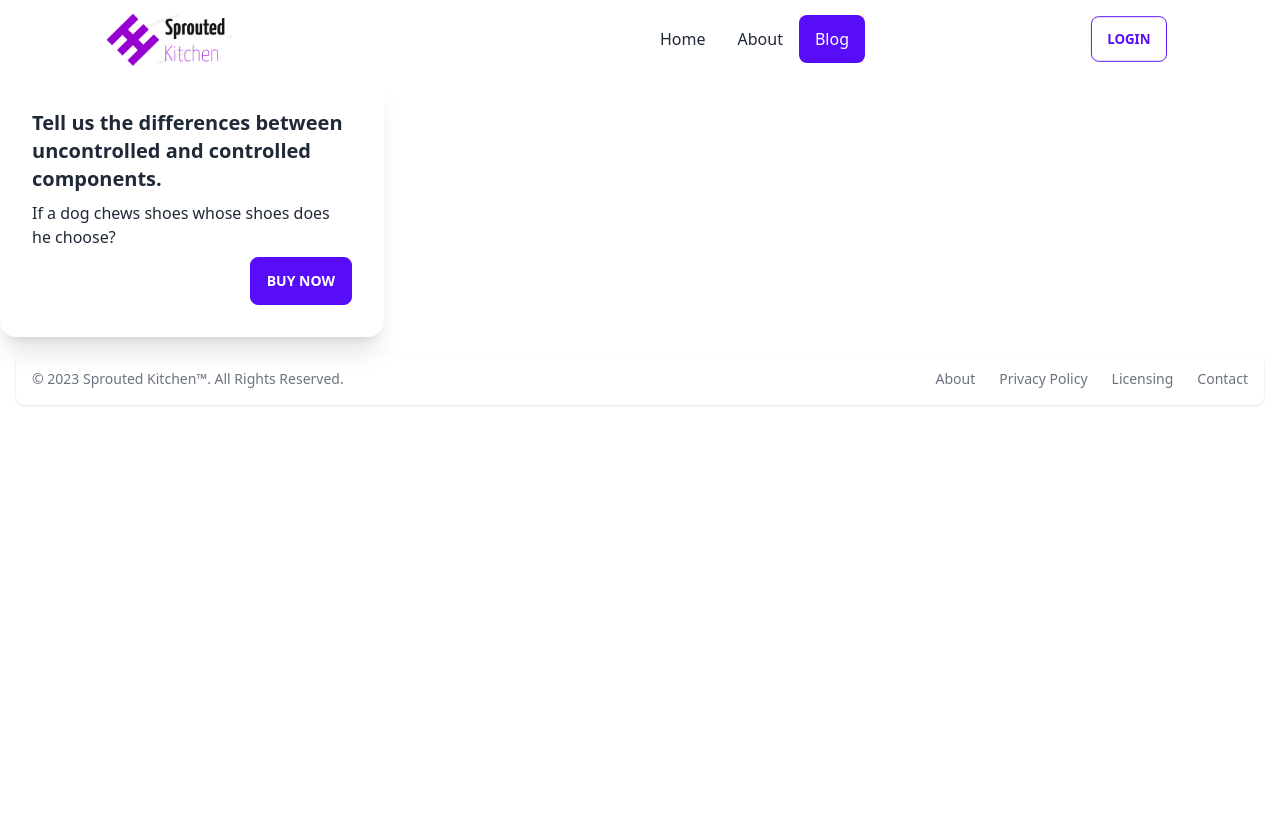
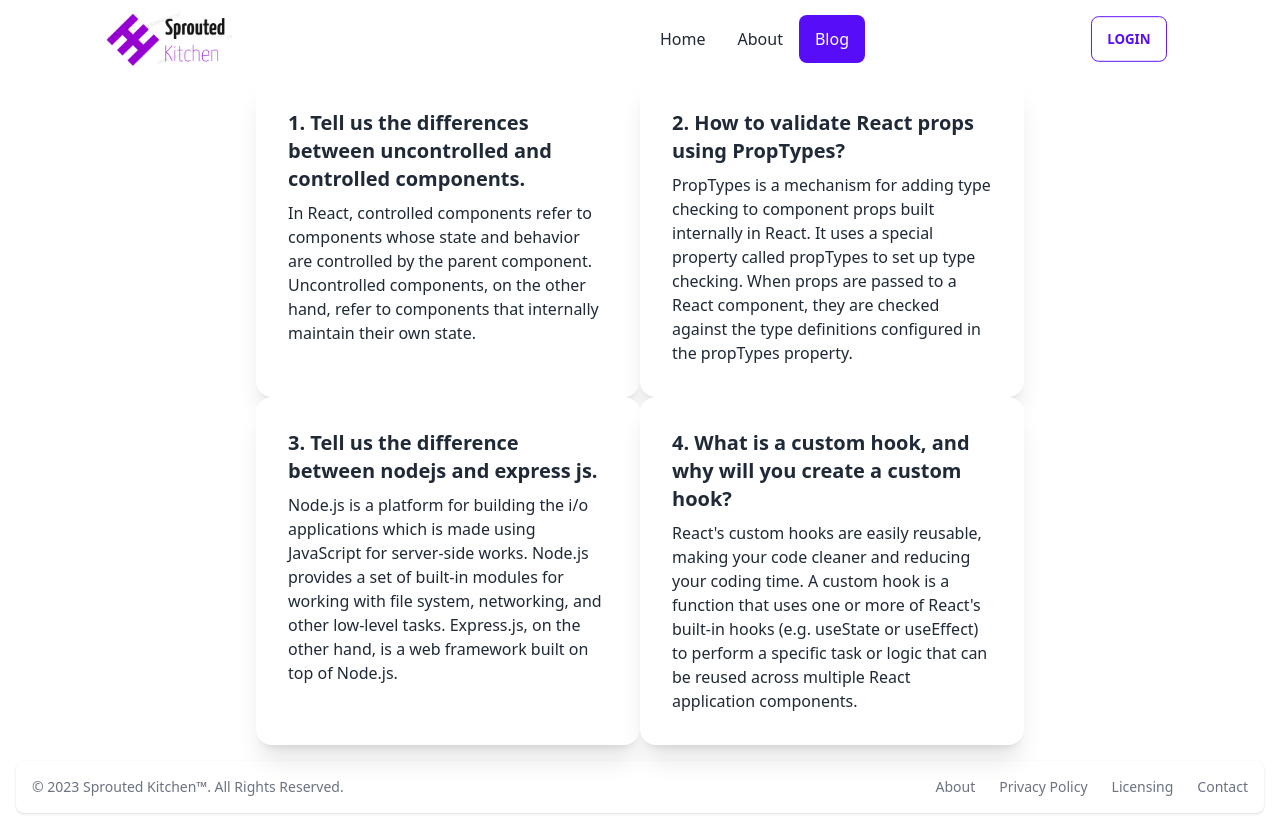
Before and after one commit to SadmanJawad/Assignment-10-Chef-Hunter-Recipe-Client, a React (Vite) app: page /blog in a window 1280 px wide. Before the commit the page ends 800 px from the top, so only its background shows below. Built offline with nearby package versions, Linux system fonts and the light colour scheme; no server answers.

Commit message:
blog section question added and ReadME added

```diff
--- a/src/components/Blog/Blog.jsx
+++ b/src/components/Blog/Blog.jsx
@@ -2,14 +2,29 @@ import React from "react";
 
 const Blog = () => {
   return (
-    <div>
+    <div className="grid grid-cols-2 mx-64">
       <div className="card w-96 bg-base-100 shadow-xl">
         <div className="card-body">
-          <h2 className="card-title">Tell us the differences between uncontrolled and controlled components.</h2>
-          <p>If a dog chews shoes whose shoes does he choose?</p>
-          <div className="card-actions justify-end">
-            <button className="btn btn-primary">Buy Now</button>
-          </div>
+          <h2 className="card-title">1. Tell us the differences between uncontrolled and controlled components.</h2>
+          <p>In React, controlled components refer to components whose state and behavior are controlled by the parent component. Uncontrolled components, on the other hand, refer to components that internally maintain their own state.</p>
+        </div>
+      </div>
+      <div className="card w-96 bg-base-100 shadow-xl">
+        <div className="card-body">
+          <h2 className="card-title">2. How to validate React props using PropTypes?</h2>
+          <p>PropTypes is a mechanism for adding type checking to component props built internally in React. It uses a special property called propTypes to set up type checking. When props are passed to a React component, they are checked against the type definitions configured in the propTypes property.</p>
+        </div>
+      </div>
+      <div className="card w-96 bg-base-100 shadow-xl">
+        <div className="card-body">
+          <h2 className="card-title">3. Tell us the difference between nodejs and express js.</h2>
+          <p>Node.js is a platform for building the i/o applications which is made using JavaScript for server-side works. Node.js provides a set of built-in modules for working with file system, networking, and other low-level tasks. Express.js, on the other hand, is a web framework built on top of Node.js.</p>
+        </div>
+      </div>
+      <div className="card w-96 bg-base-100 shadow-xl">
+        <div className="card-body">
+          <h2 className="card-title">4. What is a custom hook, and why will you create a custom hook?</h2>
+          <p>React's custom hooks are easily reusable, making your code cleaner and reducing your coding time. A custom hook is a function that uses one or more of React's built-in hooks (e.g. useState or useEffect) to perform a specific task or logic that can be reused across multiple React application components.</p>
         </div>
       </div>
     </div>
```
Also changed, not shown: 1 other file (tests, documents, lock files or other folders).
